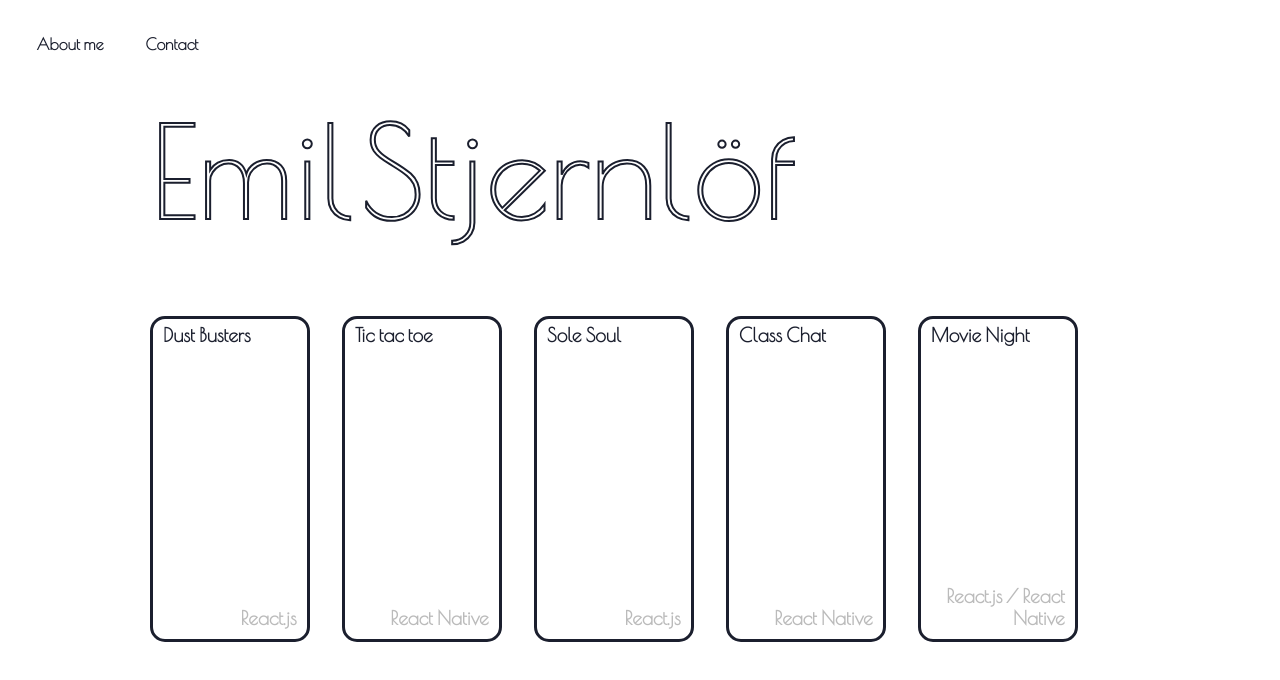
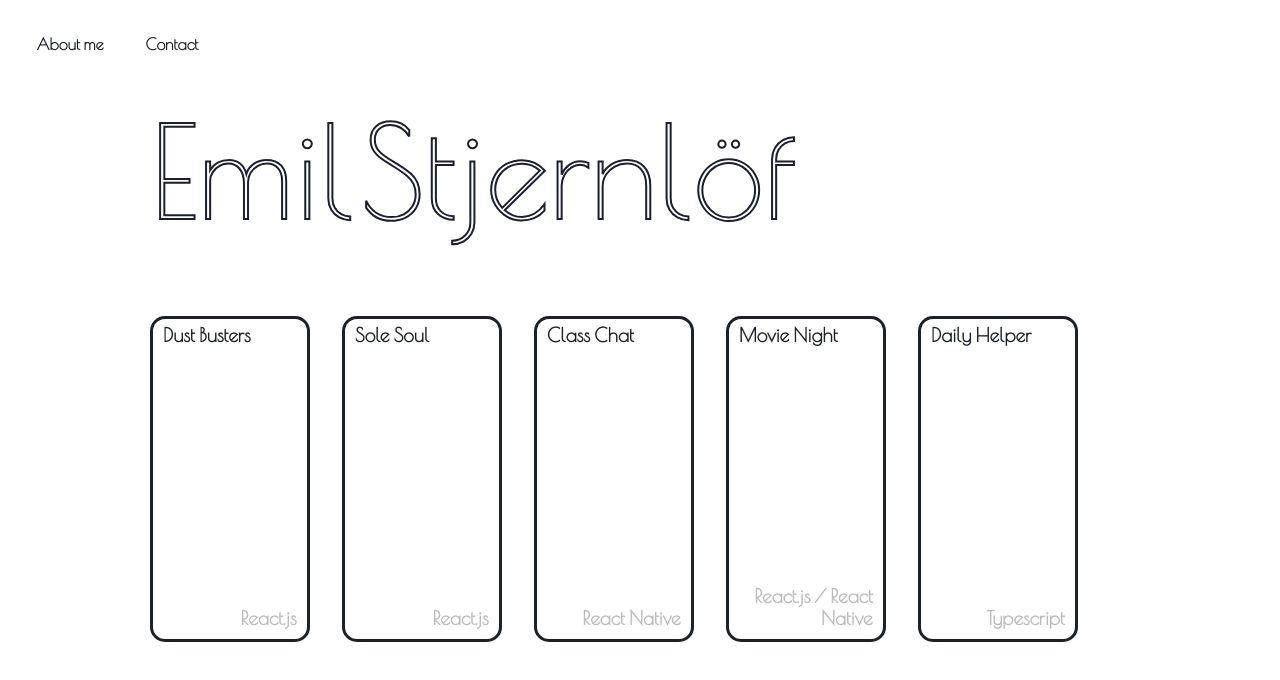
Before and after one commit to starleafer/My-portfolio, a React (Vite) app in the folder workspace/: page / in a window 1280 px wide. Shown: the top 680 px of the page. Built offline with nearby package versions, Linux system fonts and the light colour scheme; a web font is replaced by a local one.

Commit message:
Replace TicTacToe with Dashboard project and update related routing and context

```diff
--- a/workspace/src/App.jsx
+++ b/workspace/src/App.jsx
@@ -1,4 +1,4 @@
-'use client';
+"use client";
 import { Routes, Route, useLocation } from "react-router-dom";
 import React, { useState, useEffect } from "react";
 import styled from "styled-components";
@@ -6,12 +6,15 @@ import Mainpage from "./components/pages/Mainpage";
 import ChatApp from "./components/pages/ChatApp";
 import WebbShop from "./components/pages/WebbShop";
 import MovieApp from "./components/pages/MovieApp";
-import TicTacToe from "./components/pages/TicTacToe";
 import Cleaning from "./components/pages/Cleaning";
 import AboutMe from "./components/pages/AboutMe";
 import Buttons from "./components/HeaderMenu";
+import Dashboard from "./components/pages/Dashboard";
 import { CardProvider } from "./context/CardContext";
-import { TransitionProvider, useTransitionContext } from "./context/TransitionContext";
+import {
+  TransitionProvider,
+  useTransitionContext,
+} from "./context/TransitionContext";
 import "../src/index.css";
 import Splash from "./components/Splash";
 import MasksAndCursor from "./components/MasksAndCursor";
@@ -29,13 +32,12 @@ function App() {
   const [cursorVisible, setCursorVisible] = useState(true);
   const [cursorOpacity, setCursorOpacity] = useState(1);
 
-
   const home = "/";
   const cleaning = "/cleaning";
   const chatapp = "/chatapp";
   const webbshop = "/webbshop";
   const movieapp = "/movieapp";
-  const tictactoe = "/tictactoe";
+  const dashboard = "/dashboard";
 
   useEffect(() => {
     let pathColor = "";
@@ -49,10 +51,6 @@ function App() {
         pathColor = "var(--yellowish)";
         secondaryColor = "var(--dark)";
         break;
-      case tictactoe:
-        pathColor = "var(--redish)";
-        secondaryColor = "var(--blueish)";
-        break;
       case webbshop:
         pathColor = "var(--greenish)";
         secondaryColor = "var(--bisque)";
@@ -64,6 +62,10 @@ function App() {
       case movieapp:
         pathColor = "var(--darker)";
         secondaryColor = "var(--redish)";
+        break;
+      case dashboard:
+        pathColor = "var(--blueish)";
+        secondaryColor = "var(--silver-light)";
         break;
       case "/about":
         pathColor = "white";
@@ -80,7 +82,6 @@ function App() {
       setCursorHoverColor();
     }, 300);
     setCursorColor(secondaryColor);
-
   }, [location.pathname]);
 
   useEffect(() => {
@@ -94,8 +95,6 @@ function App() {
       setTimeout(() => setCursorVisible(true));
     }
   }, [runTransition]);
-
-
 
   return (
     <>
@@ -117,8 +116,14 @@ function App() {
                     path={home}
                     element={
                       <ScrollContainer>
-                        <Buttons path={home} setIsHoverButton={setIsHoverButton} />
-                        <Mainpage setCursorHoverColor={setCursorHoverColor} setIsHoveringCards={setIsHoveringCards} />
+                        <Buttons
+                          path={home}
+                          setIsHoverButton={setIsHoverButton}
+                        />
+                        <Mainpage
+                          setCursorHoverColor={setCursorHoverColor}
+                          setIsHoveringCards={setIsHoveringCards}
+                        />
                       </ScrollContainer>
                     }
                   />
@@ -126,7 +131,10 @@ function App() {
                     path={cleaning}
                     element={
                       <ScrollContainer className="scrollCleaning">
-                        <Buttons path={cleaning} setIsHoverButton={setIsHoverButton} />
+                        <Buttons
+                          path={cleaning}
+                          setIsHoverButton={setIsHoverButton}
+                        />
                         <Cleaning />
                       </ScrollContainer>
                     }
@@ -135,7 +143,10 @@ function App() {
                     path={chatapp}
                     element={
                       <ScrollContainer className="scrollChatApp">
-                        <Buttons path={chatapp} setIsHoverButton={setIsHoverButton} />
+                        <Buttons
+                          path={chatapp}
+                          setIsHoverButton={setIsHoverButton}
+                        />
                         <ChatApp />
                       </ScrollContainer>
                     }
@@ -144,7 +155,10 @@ function App() {
                     path={webbshop}
                     element={
                       <ScrollContainer className="scrollWebbShop">
-                        <Buttons path={webbshop} setIsHoverButton={setIsHoverButton} />
+                        <Buttons
+                          path={webbshop}
+                          setIsHoverButton={setIsHoverButton}
+                        />
                         <WebbShop />
                       </ScrollContainer>
                     }
@@ -153,17 +167,23 @@ function App() {
                     path={movieapp}
                     element={
                       <ScrollContainer className="scrollMovies">
-                        <Buttons path={movieapp} setIsHoverButton={setIsHoverButton} />
+                        <Buttons
+                          path={movieapp}
+                          setIsHoverButton={setIsHoverButton}
+                        />
                         <MovieApp />
                       </ScrollContainer>
                     }
                   />
                   <Route
-                    path={tictactoe}
+                    path={dashboard}
                     element={
                       <ScrollContainer>
-                        <Buttons path={tictactoe} setIsHoverButton={setIsHoverButton} />
-                        <TicTacToe />
+                        <Buttons
+                          path={dashboard}
+                          setIsHoverButton={setIsHoverButton}
+                        />
+                        <Dashboard />
                       </ScrollContainer>
                     }
                   />
--- a/workspace/src/components/Card.jsx
+++ b/workspace/src/components/Card.jsx
@@ -36,6 +36,7 @@ function Card({
       clearTimeout(circleAnimationTimeout);
     };
   };
+
 
   return (
     <Body>
--- a/workspace/src/components/logos/Logo.jsx
+++ b/workspace/src/components/logos/Logo.jsx
@@ -13,9 +13,9 @@ const Logo = ({ logo }) => {
                         <div style={styles.busters}>Busters</div>
                     </div>
                 );
+            case 2:
+                return <div style={styles.soleSoul}>SoleSoul.com</div>;
             case 3:
-                return <div style={styles.soleSoul}>SoleSoul.com</div>;
-            case 4:
                 return (
                     <div style={styles.chatContainer}>
                         <div style={styles.classChat}>Class</div>
@@ -25,11 +25,14 @@ const Logo = ({ logo }) => {
                         </div>
                     </div>
                 );
+            case 4:
+                return <div style={styles.movieNight}>Movie Night</div>;
             case 5:
-                return <div style={styles.movieNight}>Movie Night</div>;
+                return <div style={styles.dashboard}>Dashboard (WIP)</div>;
             default:
                 return null;
         }
+
     };
 
     return <Container>{renderLogoContent()}</Container>;
@@ -105,4 +108,9 @@ const styles = {
         `,
         boxShadow: '0 0 0.2em',
     },
+    dashboard: {
+        fontSize: '1.2em',
+        fontFamily: 'Poppins',
+        color: 'var(--silver-light)',
+    },
 };
--- /dev/null
+++ b/workspace/src/components/pages/Dashboard.jsx
@@ -0,0 +1,70 @@
+import React from "react";
+import styled from "styled-components";
+import { motion as m } from "framer-motion";
+import PageNavigationButton from "../PageNavigationButton";
+import TransitionScreen from "../TransitionScreen";
+import { useTransitionContext } from "../../context/TransitionContext";
+import { useCardContext } from "../../context/CardContext";
+
+function Dashboard() {
+  const { runTransition } = useTransitionContext();
+
+  return (
+    <>
+      <Body>
+        <Content>
+          <Title>Daily Helper</Title>
+          <Text>
+            Daily Helper is a web application that helps you manage your daily
+            tasks and schedule, view weather forecast and more. It is built with
+            React, <Bold>Typescript</Bold> and <Bold>Next.js</Bold>.
+          </Text>
+          <Message>
+            Currently under development. Please check back soon!
+          </Message>
+          <PageNavigationButton />
+        </Content>
+      </Body>
+      {runTransition === true ? <TransitionScreen /> : ""}
+    </>
+  );
+}
+
+const Body = styled(m.div)`
+  display: flex;
+  justify-content: center;
+  align-items: center;
+  flex-direction: column;
+  background-color: var(--shadow-blueish);
+  height: 100vh;
+  width: 100%;
+  font-family: "Poppins", sans-serif;
+`;
+
+const Content = styled.div`
+  display: flex;
+  flex-direction: column;
+  align-items: center;
+  justify-content: center;
+  height: 100%;
+  width: 30%;
+`;
+
+const Title = styled.h1`
+  color: var(--silver-light);
+`;
+
+const Text = styled.p`
+  color: var(--silver-light);
+`;
+
+const Message = styled.h3`
+  color: var(--silver-light);
+  text-decoration: underline;
+`;
+
+const Bold = styled.b`
+  color: var(--yellowish);
+`;
+
+export default Dashboard;
--- a/workspace/src/components/pages/TicTacToe.jsx
+++ /dev/null
@@ -1,34 +0,0 @@
-import React from 'react'
-import styled from 'styled-components';
-import { motion as m } from 'framer-motion'
-import PageNavigationButton from '../PageNavigationButton';
-import TransitionScreen from '../TransitionScreen';
-import { useTransitionContext } from '../../context/TransitionContext';
-
-function TicTacToe() {
-  const { runTransition } = useTransitionContext();
-
-  return (
-    <>
-      <Body>
-        <PageNavigationButton />
-      </Body>
-      {
-      runTransition === true
-      ? <TransitionScreen />
-      : ""
-    }
-    </>
-  )
-}
-
-const Body = styled(m.div)`
-display: flex;
-  justify-content: center;
-  align-items: center;
-  background-color: var(--redish);
-  height: 100vh;
-  width: 100%
-  /* height: 100vh; */
-`
-export default TicTacToe
--- a/workspace/src/context/CardContext.jsx
+++ b/workspace/src/context/CardContext.jsx
@@ -74,15 +74,6 @@ export const CardProvider = ({ children }) => {
     },
     {
       id: 2,
-      title: "Tic tac toe",
-      path: "tictactoe",
-      label: "React Native",
-      color: "var(--blueish)",
-      backgroundColor: "var(--redish)",
-      shadow: "var(--shadow-blueish)",
-    },
-    {
-      id: 3,
       title: "Sole Soul",
       path: "webbshop",
       label: "React.js",
@@ -137,7 +128,7 @@ export const CardProvider = ({ children }) => {
       ],
     },
     {
-      id: 4,
+      id: 3,
       title: "Class Chat",
       path: "chatapp",
       label: "React Native",
@@ -210,7 +201,7 @@ export const CardProvider = ({ children }) => {
       ],
     },
     {
-      id: 5,
+      id: 4,
       title: "Movie Night",
       path: "movieapp",
       label: "React.js / React Native",
@@ -294,6 +285,35 @@ export const CardProvider = ({ children }) => {
         },
       ],
     },
+    {
+      id: 5,
+      title: "Daily Helper",
+      path: "dashboard",
+      label: "Typescript",
+      color: "var(--silver-light)",
+      backgroundColor: "var(--shadow-blueish)",
+      shadow: "var(--shadow-blueish)",
+      descriptions: {
+        primary:
+          "Daily Helper is a web application that helps you manage your daily tasks and schedule.",
+        secondary: "It is built with React and Typescript.",
+      },
+      images: {
+        browserImage: [
+          {
+            id: "1",
+            alt: "browser search",
+          },
+        ],
+      },
+
+      repos: [
+        {
+          browser: "https://github.com/starleafer/Daily-Helper",
+          icon: <FontAwesomeIcon icon={faGithub} />,
+        },
+      ],
+    },
   ];
 
   const main = {
```
Also changed, not shown: workspace/src/components/Sidebar.jsx (+7 -7 lines).
